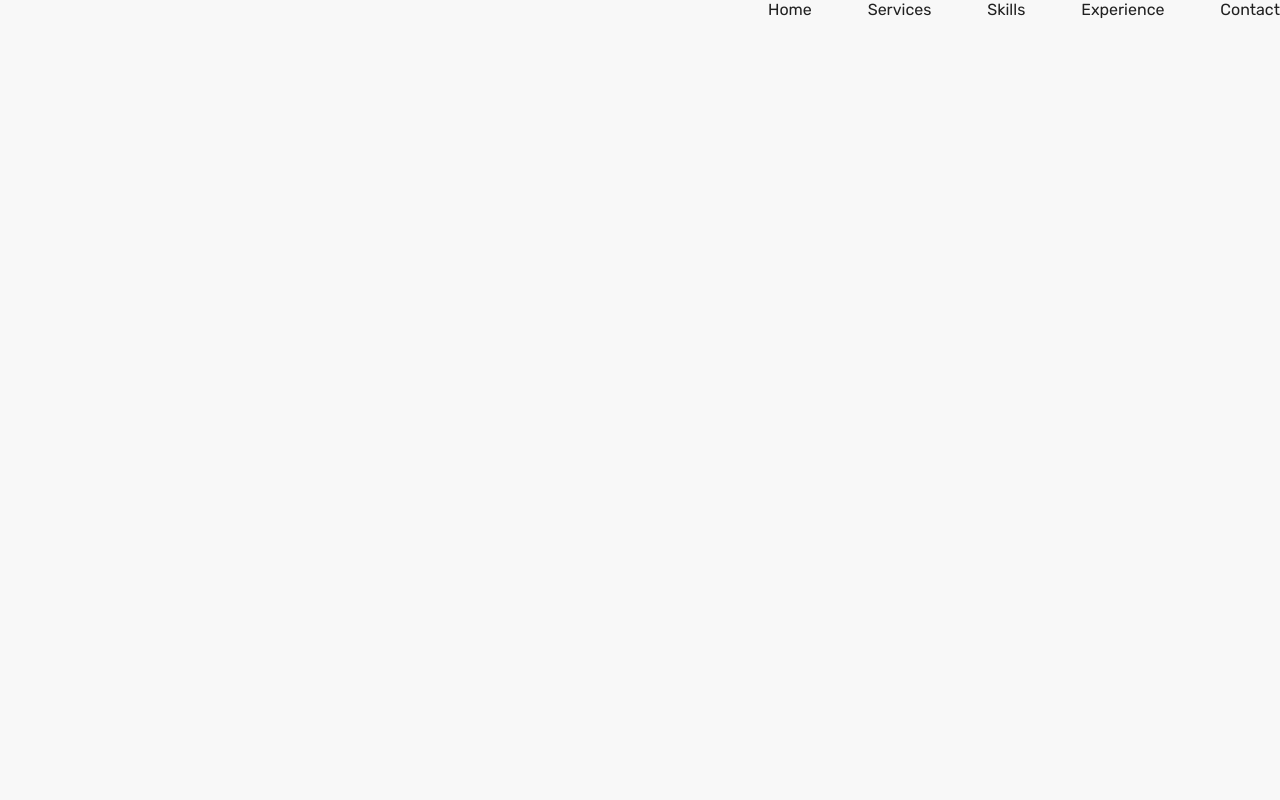
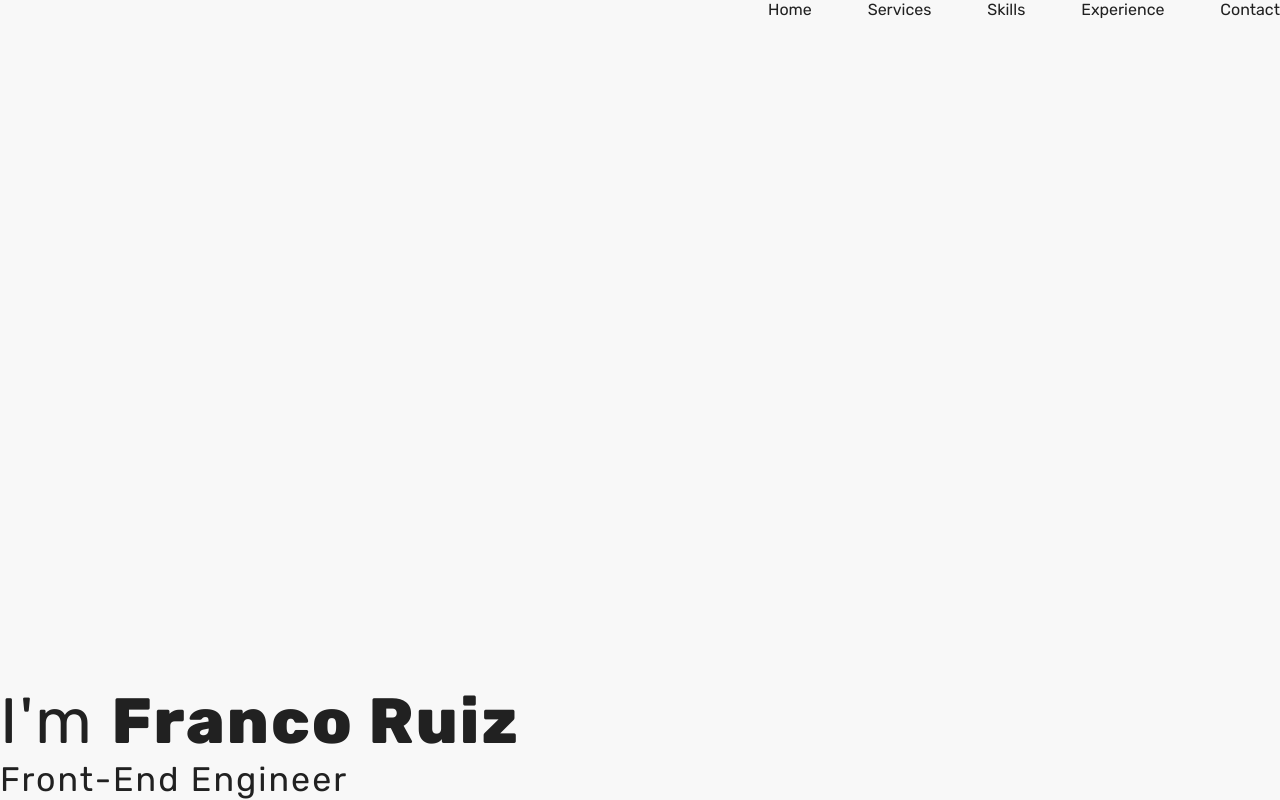
Before and after one commit to fmruiz/portfolio, a React (Create React App) app: page / in a window 1280 px wide. Built offline with nearby package versions, Linux system fonts and the light colour scheme.

Commit message:
add Main component

```diff
--- a/src/components/Homepage/Homepage.js
+++ b/src/components/Homepage/Homepage.js
@@ -3,9 +3,11 @@ import "./styles.css";
 
 // components
 import { Navbar } from "./Navbar/Navbar";
+import { Main } from "./Main/Main";
 
 export const Homepage = () => (
   <div className={`homepage__container`}>
     <Navbar color={"black"} />
+    <Main color={"black"} />
   </div>
 );
--- /dev/null
+++ b/src/components/Homepage/Main/Main.js
@@ -0,0 +1,14 @@
+import React from "react";
+import "./styles.css";
+
+export const Main = ({ color, ...props }) => (
+  <div className={`main__container`} {...props}>
+    <div className={`main__first ${color}`}>
+      <h1>
+        I'm <span>Franco Ruiz</span>
+      </h1>
+      <h3>Front-End Engineer</h3>
+    </div>
+    <div className={"main__second"}></div>
+  </div>
+);
--- /dev/null
+++ b/src/components/Homepage/Main/styles.css
@@ -0,0 +1,36 @@
+/* MAIN STYLES */
+
+.main__container {
+  display: flex;
+  align-items: center;
+  justify-content: space-between;
+}
+
+.main__first {
+  display: flex;
+  flex-direction: column;
+}
+
+.main__first h1 {
+  font-size: 64px;
+  font-weight: 400;
+  letter-spacing: 2px;
+  margin: 0;
+}
+
+.main__first h1 span {
+  font-size: 64px;
+  font-weight: 800;
+}
+
+.main__first h3 {
+  font-size: 34px;
+  font-weight: 400;
+  letter-spacing: 2px;
+  margin: 0;
+}
+
+/* MAIN STORIES ARGS */
+.black {
+    color: var(--color-black)
+}
--- a/src/components/Homepage/styles.css
+++ b/src/components/Homepage/styles.css
@@ -2,4 +2,6 @@
 .homepage__container {
   display: flex;
   flex-direction: column;
+  justify-content: space-between;
+  height: 100vh;
 }
```
Also changed, not shown: 1 other file (tests, documents, lock files or other folders).
